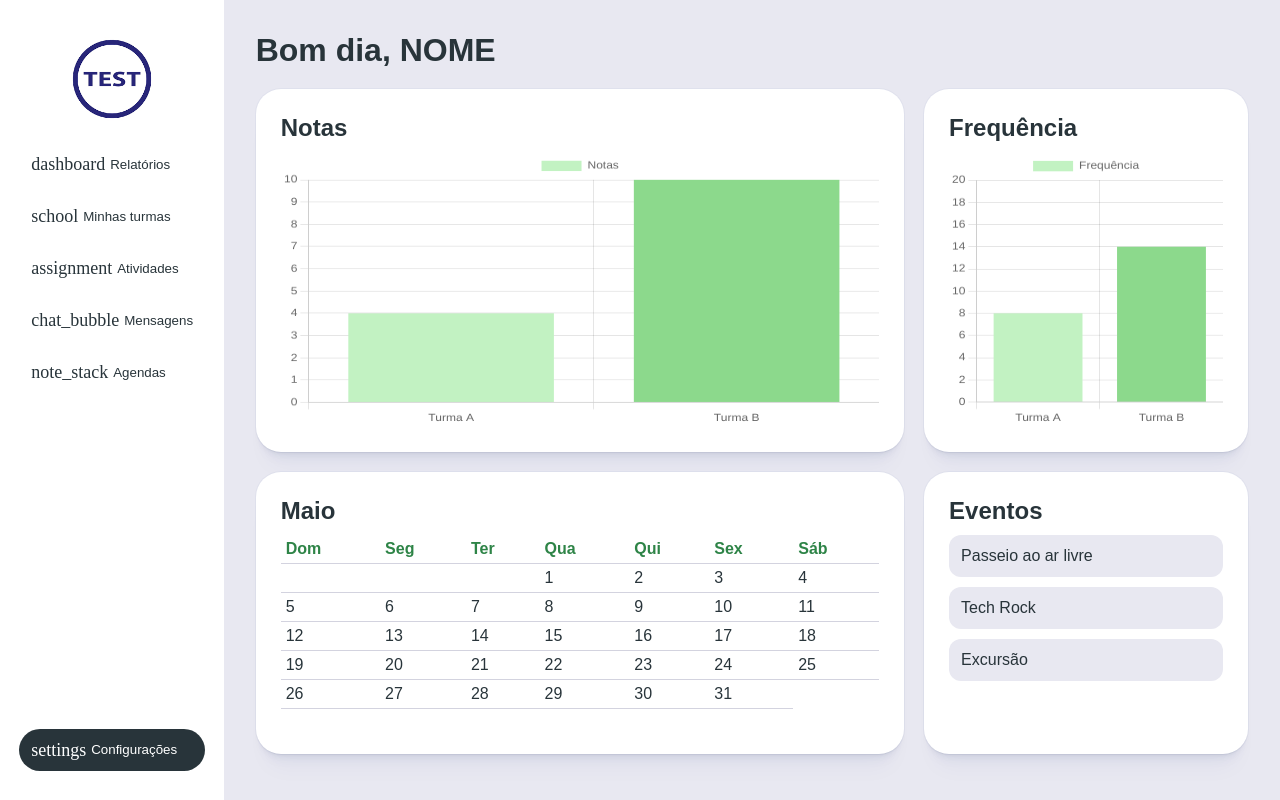
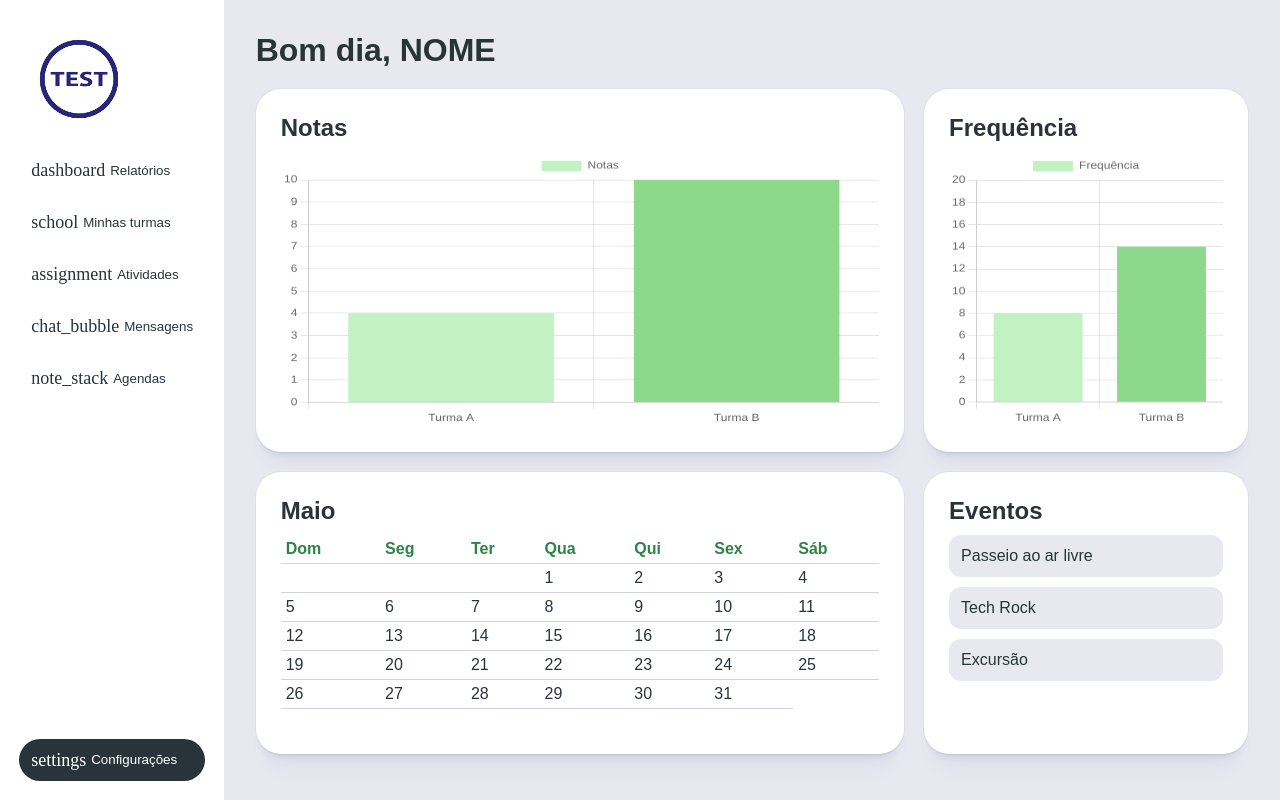
Before and after one commit to feliquisds/proj_integrador, a PHP site: page /dashboard.html in a window 1280 px wide. Run offline with PHP 8.4, Linux system fonts and the light colour scheme; some web fonts are replaced.

Commit message:
sidebar buttons now use a grid

```diff
--- a/css/sidebar.css
+++ b/css/sidebar.css
@@ -5,12 +5,7 @@ body {
     flex-direction: row;
 }
 
-button {
-    width: 100%;
-    margin-bottom: 10px;
-}
-
-iframe {
+button, iframe {
     width: 100%;
 }
 
@@ -25,10 +20,6 @@ aside {
     align-items: center;
 }
 
-aside > div {
-    width: 100%;
-    display: flex;
-    flex-direction: column;
-    justify-content: space-around;
-    align-items: center;
+.grid-1x {
+    gap: 10px;
 }
--- a/dashboard.html
+++ b/dashboard.html
@@ -11,12 +11,8 @@
 </head>
 <body>
     <aside>
-        <div>
-            <div class="logo">
-                <a .logoa href="index.html">
-                    <img src="media/logo.png" alt="Logo da escola" style="width: 120px; height: auto;">
-                </a>
-            </div>
+        <div class="grid-1x">
+            <img src="media/logo.png" style="width: 120px; height: auto;">
 
             <button class="secondary-button button-with-icon" onclick="jumpSrc('dashboard/relatorios.html')">
                 <span class="material">dashboard</span>Relatórios
```
